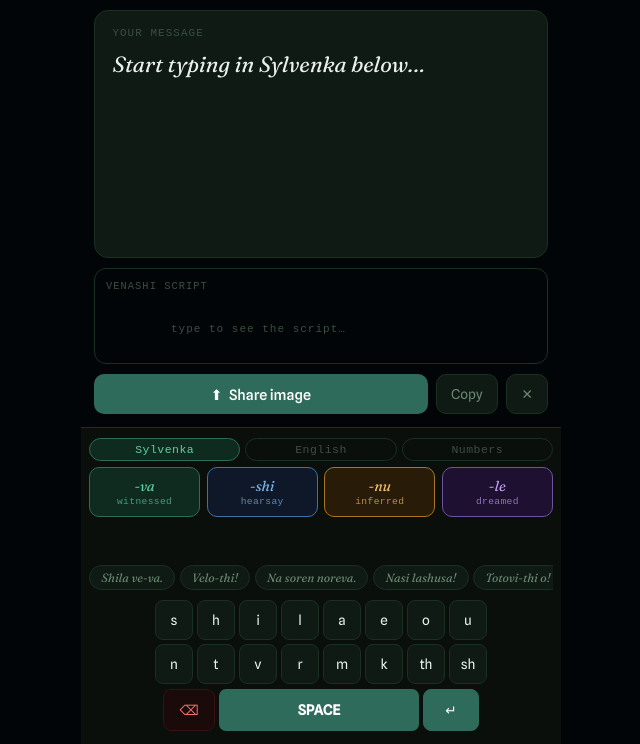
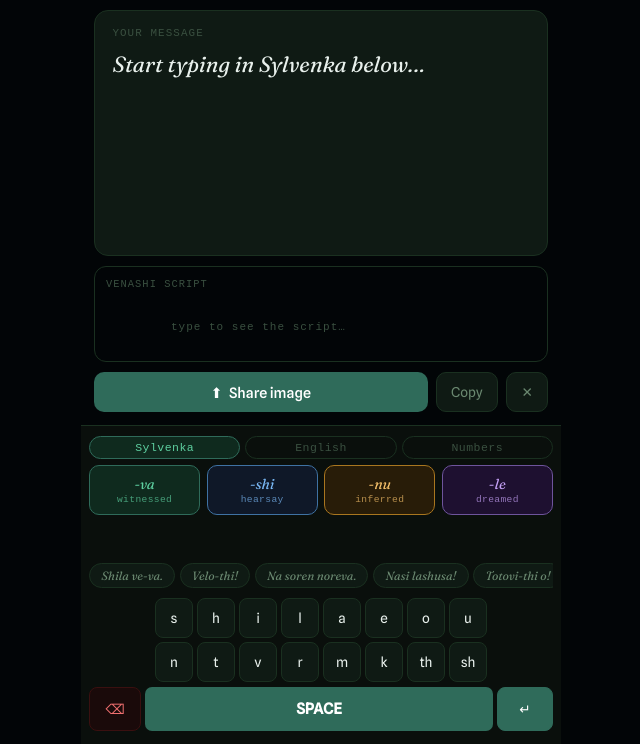
Before and after one commit to surroachl-beep/sylvenka, a website: page public/keyboard/index.html in a window 1280 px wide. Shown: the part 56-800 px from the top of the page, without its empty margins (319-959 px from the left). Drawn offline with Linux system fonts and the light colour scheme.

Commit message:
Space bar setAttribute fix

```diff
--- a/public/keyboard/index.html
+++ b/public/keyboard/index.html
@@ -337,7 +337,7 @@ function renderKeyboard(){
     row.forEach(key=>{
       const btn=document.createElement('button');
       btn.className='kb-key';
-      if(key==='SPACE'){btn.style.cssText='flex:3;max-width:200px;background:#2F6B5A;color:white;border-radius:7px;font-weight:600;height:42px;border:none;font-size:14px;cursor:pointer';btn.textContent='SPACE';}
+      if(key==='SPACE'){btn.setAttribute('style','flex:3;max-width:9999px;width:100%;background:#2F6B5A;color:white;border-radius:7px;font-weight:700;height:44px;border:none;font-size:15px;cursor:pointer;display:block');btn.textContent='SPACE';}
       else if(key==='⌫'){btn.className+=' backspace';btn.textContent='⌫';}
       else if(key==='↵'){btn.className+=' action';btn.textContent='↵';}
       else if(key.length>2){btn.className+=' wide';btn.textContent=key;}
```
